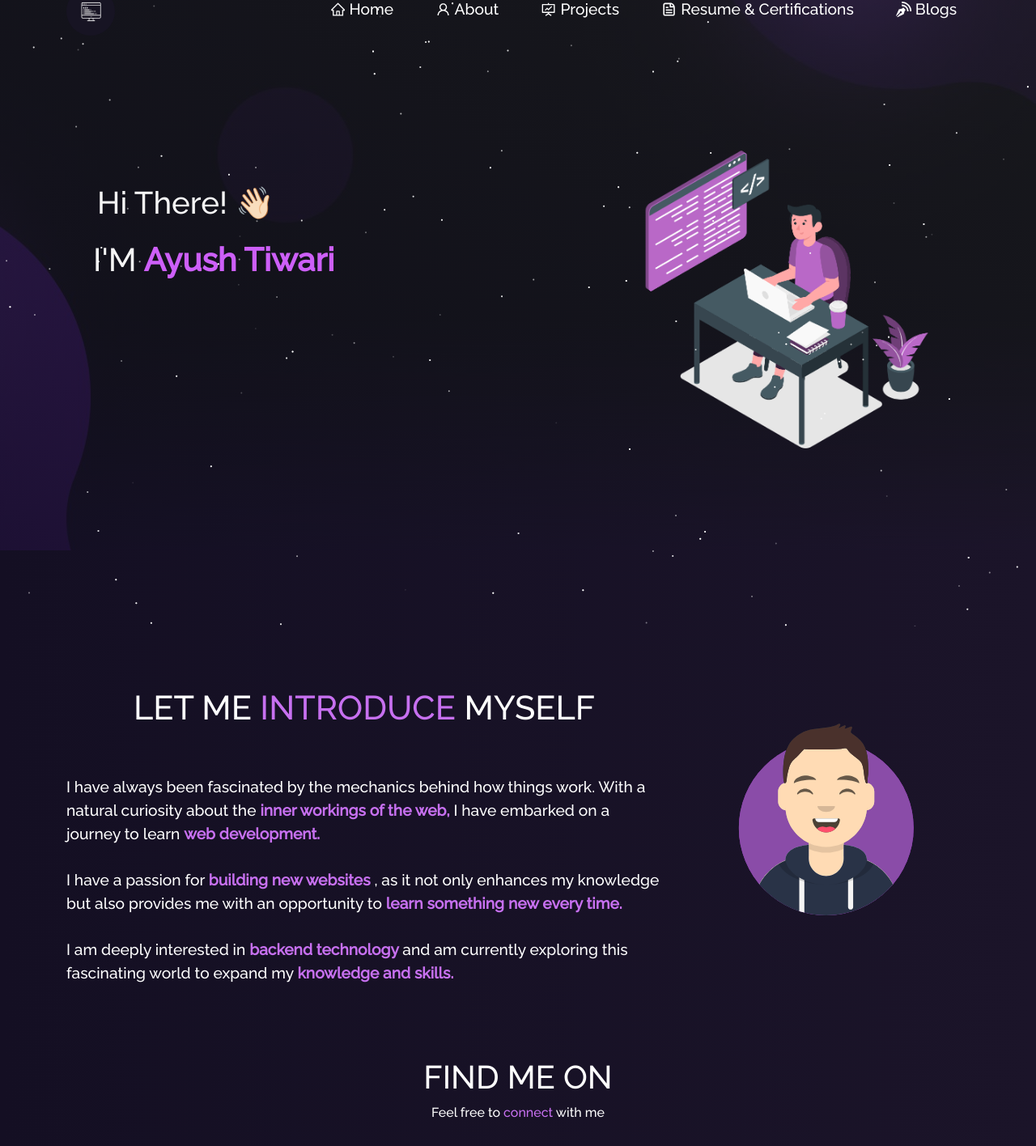
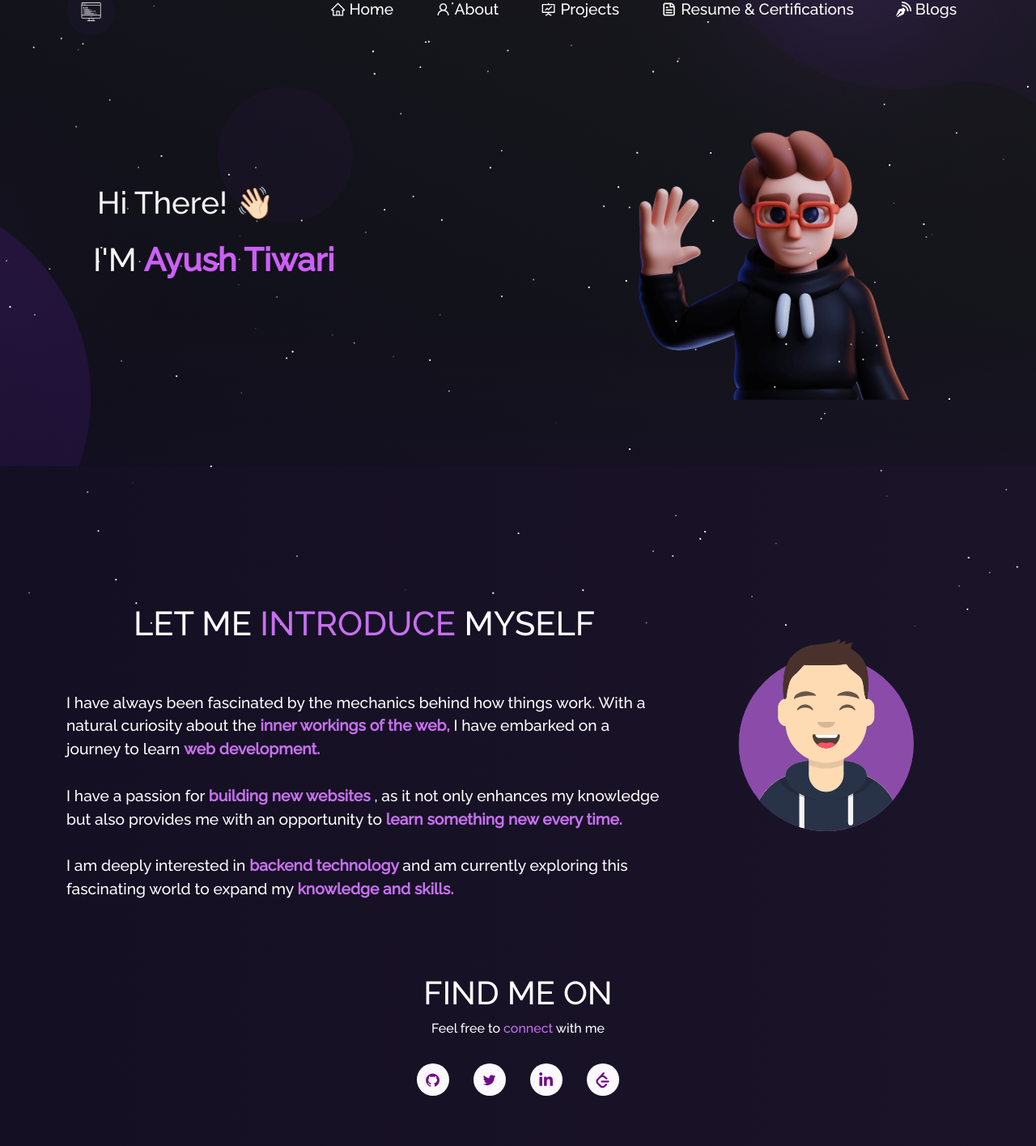
Before and after one commit to a60231023/a6023.github.io, a React (Create React App) app: page / in a window 1280 px wide. Shown: the part 26-1442 px from the top of the page at 81% size. Built offline with nearby package versions, Linux system fonts and the light colour scheme.

Commit message:
modified footer and homelogo

```diff
--- a/src/components/Footer.js
+++ b/src/components/Footer.js
@@ -13,10 +13,10 @@ function Footer() {
     <Container fluid className="footer">
       <Row>
         <Col md="4" className="footer-copywright">
-          <h3>Developed by Ayush Tiwari</h3>
+          <h3>Inspired by Soumyajit Behera</h3>
         </Col>
         <Col md="4" className="footer-copywright">
-          <h3>Inspired by Soumyajit Behera </h3>
+          <h3>Developed by Ayush Tiwari</h3>
         </Col>
         <Col md="4" className="footer-body">
           <ul className="footer-icons">
--- a/src/components/Home/Home.js
+++ b/src/components/Home/Home.js
@@ -1,6 +1,7 @@
 import React from "react";
 import { Container, Row, Col } from "react-bootstrap";
 import homeLogo from "../../Assets/home-main.svg";
+import homeavatar from "../../Assets/dev-ed-wave.png"
 import Particle from "../Particle";
 import Home2 from "./Home2";
 import Type from "./Type";
@@ -32,7 +33,7 @@ function Home() {
 
             <Col md={5} style={{ paddingBottom: 20 }}>
               <img
-                src={homeLogo}
+                src={homeavatar}
                 alt="home pic"
                 className="img-fluid"
                 style={{ maxHeight: "450px" }}
```
Also changed, not shown: src/Assets/dev-ed-wave.png (added).
